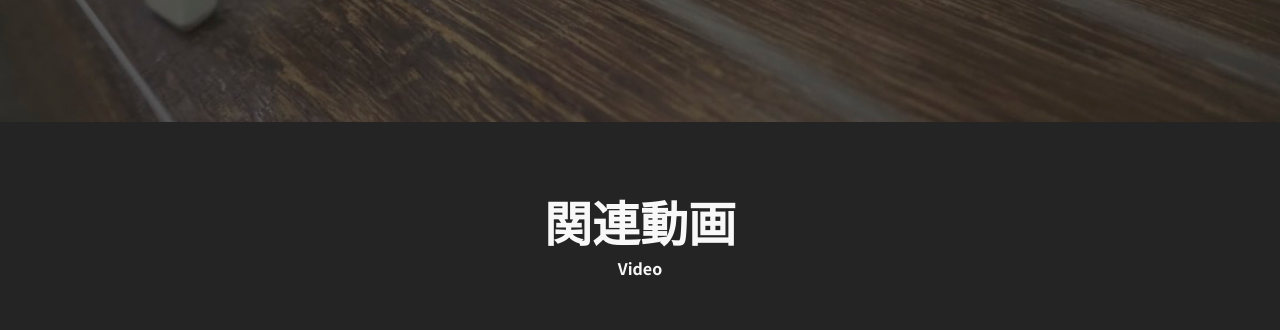
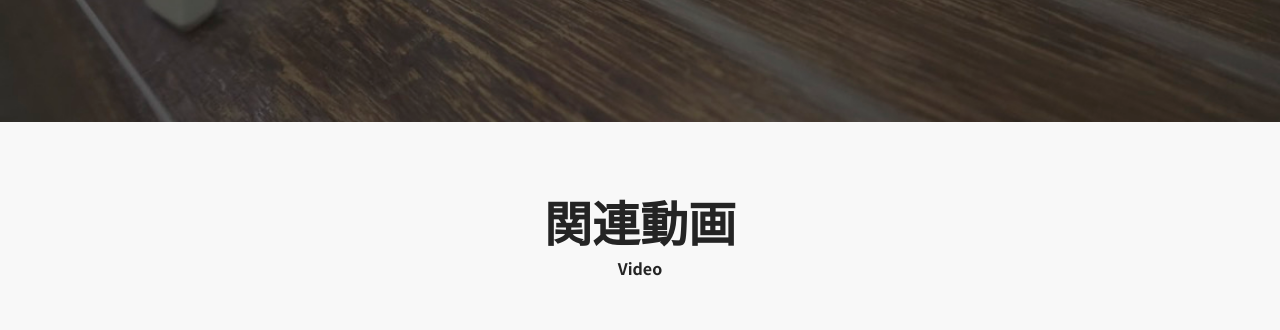
Before and after one commit to proLove0212/sari-okazaki-site, a React (Create React App) app: page / in a window 1280 px wide. Shown: the part 2100-2430 px from the top of the page. Built offline with nearby package versions, Linux system fonts and the light colour scheme; a web font is replaced by a local one.

Commit message:
design edit

```diff
--- a/src/Components/Contact/Contact.styles.ts
+++ b/src/Components/Contact/Contact.styles.ts
@@ -6,8 +6,8 @@ const BREAKPOINT = "400px"
 
 export const ContactArea = styled.div`
     padding: 3rem 10vw 1rem 10vw;
-    background-color: #242424;
-    color: #F8F8F8;
+    background-color: #F8F8F8;
+    color: #242424;
 `
 
 export const BigText = styled.p<{ paddingLeft: string; }>`
@@ -43,8 +43,8 @@ export const Input = styled.input`
     display: block;
     height: 2rem;
     width: calc(100% - 2rem);
-    background-color: #F8F8F8;
-    border: none;
+    background-color: #FFFFFF;
+    border: solid 1px #242424;
     margin-top: 0.5rem;
     border-radius: 15px;
     padding: 0 1rem;
@@ -87,6 +87,7 @@ export const TextArea = styled.textarea`
     width: calc(100% - 2rem);
     height: 5rem;
     margin-top: 0.5rem;
+    border: solid 1px #242424;
     border-radius: 15px;
     padding: 1rem;
 `
--- a/src/Components/Contact/Contact.tsx
+++ b/src/Components/Contact/Contact.tsx
@@ -51,8 +51,8 @@ const Contact = () => {
     return(
         <ContactArea id="contact">
             <FadeInSection ref={fadeInElement} atScreen={atScreen}>
-                <Title color="#F8F8F8">お問い合わせ</Title>
-                <SubTitle color="#F8F8F8">Contact</SubTitle>
+                <Title color="#242424">お問い合わせ</Title>
+                <SubTitle color="#242424">Contact</SubTitle>
 
                 <BigText paddingLeft="2rem">連絡先</BigText>
                 <Text><b>電話 :</b> 080 5349 6075</Text>
--- a/src/Components/Footer/Footer.styles.ts
+++ b/src/Components/Footer/Footer.styles.ts
@@ -1,13 +1,13 @@
 import styled from 'styled-components'
 
 export const FooterArea = styled.div`
-    background-color: #F0F0F0;
+    background-color: #851148;
 `
 
 export const Text = styled.p`
     margin: 0;
     margin-left: 10vw;
     padding: 1rem 0;
-    color: #242424;
+    color: #F8F8F8;
 
 `
--- a/src/Components/Header/Header.tsx
+++ b/src/Components/Header/Header.tsx
@@ -21,13 +21,13 @@ const Header:React.FC<Props> = ( {menuOpen, toggleMenu, clicked, atHomeScreen, s
 
     return(
         <HeaderArea atHomeScreen={atHomeScreen} scrolled={scrolled}>
-            <MobileNavbar backgroundColor="#242424">
+            <MobileNavbar backgroundColor="#851148">
                 <Hamburger color="#F8F8F8" onClick={toggleMenu}><GiHamburgerMenu /></Hamburger>
                 <Anchor href="/"><MobileLogo src={logo}></MobileLogo></Anchor>
                 <Dummy></Dummy>
             </MobileNavbar>
 
-            <Navbar backgroundColor="#242424" menuOpen={menuOpen} clicked={clicked}>
+            <Navbar backgroundColor="#851148" menuOpen={menuOpen} clicked={clicked}>
                 <Cross color="#F8F8F8" onClick={toggleMenu}><MdClose/></Cross>
                 <Anchor href="/" onClick={closeMenu}><Logo src={logo}></Logo></Anchor>
                 <Anchor href="#profile" onClick={closeMenu}><NavLink textColor="#F8F8F8">プロフィール</NavLink></Anchor>
--- a/src/Components/Videos/Video.styles.ts
+++ b/src/Components/Videos/Video.styles.ts
@@ -1,7 +1,7 @@
 import styled from 'styled-components'
 
 export const VideoArea = styled.div`
-    background-color: #242424;
+    background-color: #F8F8F8;
     padding: 2rem 0;
 `
 
--- a/src/Components/Videos/Videos.tsx
+++ b/src/Components/Videos/Videos.tsx
@@ -36,8 +36,8 @@ const Videos = () => {
     return(
         <VideoArea id="videos">
             <FadeInSection ref={fadeInElement} atScreen={atScreen}>
-                <Title color="#F8F8F8">関連動画</Title>
-                <SubTitle color="#F8F8F8">Video</SubTitle>
+                <Title color="#242424">関連動画</Title>
+                <SubTitle color="#242424">Video</SubTitle>
                 <FlexContainer>
                     {/*<Video width="560" height="315" src="https://www.youtube.com/embed/9yszjIoIAyU" title="YouTube video player" frameBorder="0" allow="accelerometer; autoplay; clipboard-write; encrypted-media; gyroscope; picture-in-picture" allowFullScreen></Video>*/}
                     <Video loading="lazy" width="560" height="315" src="https://www.youtube.com/embed/iWhA8UcEQ7Q" title="YouTube video player" frameBorder="0" allow="accelerometer; autoplay; clipboard-write; encrypted-media; gyroscope; picture-in-picture" allowFullScreen></Video>
```
